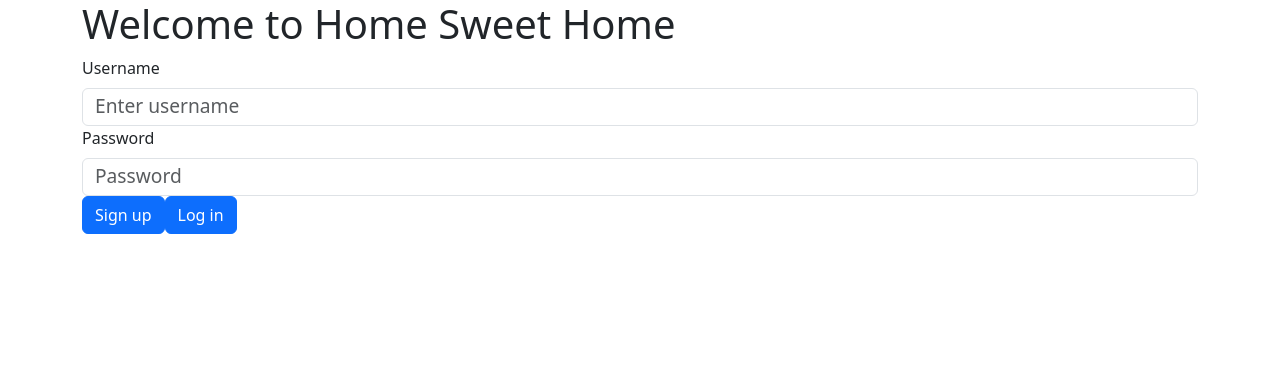
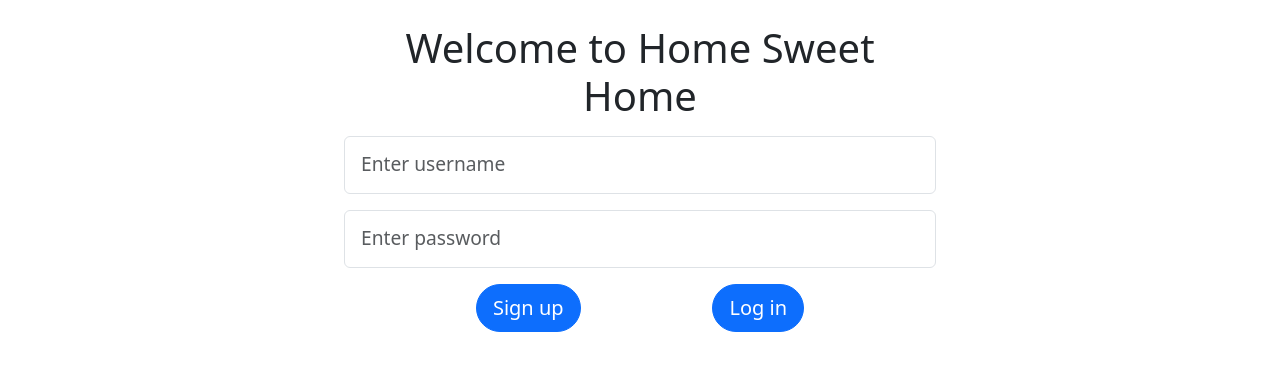
Before and after one commit to zitsko/Home-Sweet-Home, a React (Create React App) app in the folder Frontend/: page / in a window 1280 px wide. Shown: the top 370 px of the page. Built offline with nearby package versions, Linux system fonts and the light colour scheme.

Commit message:
update login styles

```diff
--- a/Frontend/src/App.css
+++ /dev/null
@@ -1,38 +0,0 @@
-.App {
-  text-align: center;
-}
-
-.App-logo {
-  height: 40vmin;
-  pointer-events: none;
-}
-
-@media (prefers-reduced-motion: no-preference) {
-  .App-logo {
-    animation: App-logo-spin infinite 20s linear;
-  }
-}
-
-.App-header {
-  background-color: #282c34;
-  min-height: 100vh;
-  display: flex;
-  flex-direction: column;
-  align-items: center;
-  justify-content: center;
-  font-size: calc(10px + 2vmin);
-  color: white;
-}
-
-.App-link {
-  color: #61dafb;
-}
-
-@keyframes App-logo-spin {
-  from {
-    transform: rotate(0deg);
-  }
-  to {
-    transform: rotate(360deg);
-  }
-}
--- /dev/null
+++ b/Frontend/src/Signup-Login.css
@@ -0,0 +1,11 @@
+/* .signup-login-container{
+    max-width: 37.5rem;
+    border: 4px solid;
+} */
+
+.custom-btn {
+    padding: 0.5625rem 0.9375rem;
+    font-size: 1.2rem;
+    cursor: pointer;
+    border: none;
+  }
--- a/Frontend/src/home.css
+++ b/Frontend/src/home.css
@@ -1,3 +1,4 @@
+
 /* Styles for Admin */
 .mb-3 {
     align-items: center;
@@ -18,7 +19,6 @@
 
    .add-disconnect-btn-container{
     margin-top: 0.5rem;
-
     display: flex;
     justify-content: center;
     gap: 3rem;
--- a/Frontend/src/index.js
+++ b/Frontend/src/index.js
@@ -1,8 +1,8 @@
 import React from "react";
 import ReactDOM from "react-dom/client";
 import "./index.css";
-import "./App.css";
 import "./home.css"
+import "./Signup-Login.css"
 import App from "./App";
 import "bootstrap/dist/css/bootstrap.css";
 import { BrowserRouter } from "react-router-dom";
--- a/Frontend/src/pages/Signup-login.jsx
+++ b/Frontend/src/pages/Signup-login.jsx
@@ -55,36 +55,53 @@ export default function SignupLoginPage() {
   };
 
   return (
-    <Container>
+    <Container
+      className="signup-login-container p-4 m-auto"
+      style={{ maxWidth: "40rem" }}
+    >
       <div>
-        <h1>Welcome to Home Sweet Home</h1>
+        <h1 className="text-center">Welcome to Home Sweet Home</h1>
       </div>
       <Form>
         {errorMessage && <Alert variant="danger">{errorMessage}</Alert>}
-        <Form.Group controlId="formUsername">
-          <Form.Label>Username</Form.Label>
+        <Form.Group controlId="formUsername" className="mt-3">
+          {/* <Form.Label>Username</Form.Label> */}
           <Form.Control
             type="username"
             placeholder="Enter username"
             value={username}
             onChange={handleUsernameChange}
+            className="p-3 w-80"
           />
         </Form.Group>
-        <Form.Group controlId="formPassword">
-          <Form.Label>Password</Form.Label>
+        <Form.Group controlId="formPassword" className="mt-3">
+          {/* <Form.Label>Password</Form.Label> */}
           <Form.Control
             type="password"
-            placeholder="Password"
+            placeholder="Enter password"
             value={password}
             onChange={handlePasswordChange}
+            className="p-3 w-80"
           />
         </Form.Group>
-        <Button variant="primary" type="submit" onClick={handleSignup}>
-          Sign up
-        </Button>
-        <Button variant="primary" type="submit" onClick={handleLogin}>
-          Log in
-        </Button>
+        <div className="d-flex justify-content-evenly mt-3">
+          <Button
+            variant="primary"
+            type="submit"
+            onClick={handleSignup}
+            className="btn-lg rounded-pill"
+          >
+            Sign up
+          </Button>
+          <Button
+            variant="primary"
+            type="submit"
+            onClick={handleLogin}
+            className="btn-lg rounded-pill"
+          >
+            Log in
+          </Button>
+        </div>
       </Form>
     </Container>
   );
```
Also changed, not shown: 1 other file (tests, documents, lock files or other folders).
